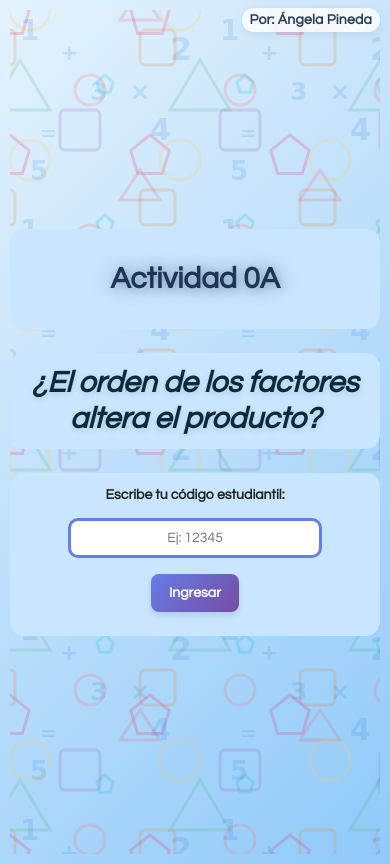
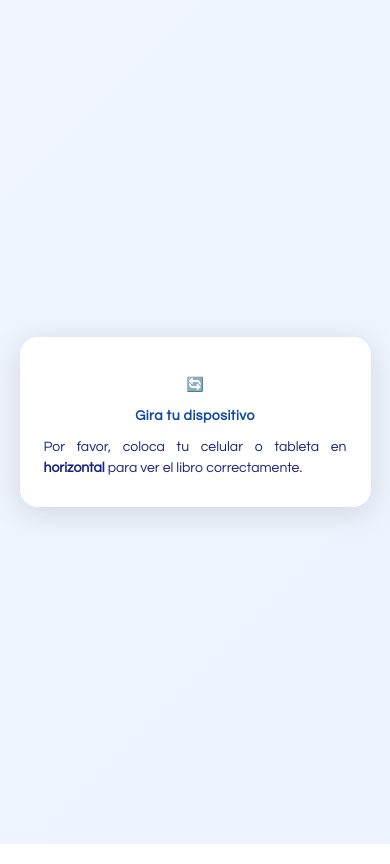
Before and after one commit to ampinedac/ReasoningMathematically, a website: page actividad0A.html in a window 390 px wide. Drawn offline with Linux system fonts and the light colour scheme.

Commit message:
Add orientation overlay; restructure board/audio
Actualiza el crédito del autor, añade un overlay de orientación para móviles/tabletas y reestructura la UI de tablero y audio (nueva .evidence-section, audio-controls y submit-section). Agrega estilos en styles.css: fuentes personalizadas (Butterfly Kids y Rancho), reglas para visibilidad durante la animación de páginas y estilos/media queries para mostrar el overlay en orientación vertical en pantallas pequeñas.

```diff
--- a/actividad0A.html
+++ b/actividad0A.html
@@ -458,7 +458,15 @@
     </style>
 </head>
 <body>
-    <div class="author-credit">Por: Ángela Pineda</div>
+    <div class="author-credit">Por: Ángela María Pineda Chacón</div>
+    <!-- Overlay de orientación para móviles/tabletas -->
+    <div id="orientationOverlay">
+        <div class="orientation-message">
+            <span>🔄</span>
+            <h2>Gira tu dispositivo</h2>
+            <p>Por favor, coloca tu celular o tableta en <b>horizontal</b> para ver el libro correctamente.</p>
+        </div>
+    </div>
     <!-- PANTALLA DE BIENVENIDA -->
     <section id="welcomeScreen" class="screen active">
         <div class="user-rect">
@@ -604,8 +612,8 @@
 
                         <!-- TABLERO Y AUDIO -->
                         <div class="q1-right-page">
+                            <div class="evidence-section">
                                 <h4>Puedes utilizar el tablero</h4>
-
                                 <!-- Tablero -->
                                 <div class="board-container">
                                     <div class="board-tools">
@@ -620,7 +628,6 @@
                                         <canvas id="boardCanvasM1Q1" class="drawing-board" width="1200" height="1100"></canvas>
                                     </div>
                                 </div>
-
                                 <!-- Audio -->
                                 <div class="audio-controls">
                                     <button id="recordBtnM1Q1" class="btn btn-audio">🎤 Graba tu explicación</button>
@@ -628,10 +635,10 @@
                                     <button id="submitM1Q1" class="btn btn-primary" disabled>Enviar ✈️</button>
                                     <span id="audioStatusM1Q1" class="audio-status"></span>
                                 </div>
-
                                 <!-- Enviar -->
                                 <div class="submit-section">
                                     <p id="statusM1Q1" class="status-text"></p>
+                                </div>
                             </div>
                         </div>
                         <div class="page-number book-spread-number"><span class="page-number-left">19</span><span class="page-number-right">20</span></div>
--- a/styles.css
+++ b/styles.css
@@ -1,3 +1,122 @@
+/* ===== FUENTES PERSONALIZADAS ===== */
+
+/* Títulos seleccionados con Butterfly Kids */
+.main-title,
+.cover-book-title,
+h1,
+h2,
+h3,
+.final-box h3,
+.m2-secret-title {
+    font-family: 'Butterfly Kids', cursive !important;
+    letter-spacing: 0.5px;
+}
+
+/* Texto normal con Rancho, excepto los títulos anteriores */
+body,
+p,
+li,
+span,
+.story-text,
+.activity-card,
+.activity-title,
+.toc-item,
+input,
+textarea,
+label,
+button,
+section,
+div,
+#flipbook .flipbook-page,
+#flipbook .story-page,
+#flipbook .book-cover-page,
+#flipbook .q1-book-spread {
+    font-family: 'Rancho', cursive;
+}
+
+/* Evita que los títulos seleccionados hereden Rancho */
+.main-title,
+.cover-book-title,
+h1,
+h2,
+h3,
+.final-box h3,
+.m2-secret-title {
+    font-family: 'Butterfly Kids', cursive !important;
+}
+/* Mostrar solo el contenido de la página que gira durante la animación */
+#flipbook .page.turning-forward .q1-left-page,
+#flipbook .page.turning-backward .q1-right-page {
+    opacity: 1;
+    pointer-events: auto;
+}
+#flipbook .page.turning-forward .q1-right-page,
+#flipbook .page.turning-backward .q1-left-page {
+    opacity: 0 !important;
+    pointer-events: none !important;
+    transition: opacity 0.2s;
+}
+/* === OVERLAY DE ORIENTACIÓN HORIZONTAL === */
+#orientationOverlay {
+    display: none;
+    position: fixed;
+    z-index: 99999;
+    top: 0; left: 0; right: 0; bottom: 0;
+    background: rgba(240,245,255,0.98);
+    align-items: center;
+    justify-content: center;
+    flex-direction: column;
+    width: 100vw;
+    height: 100vh;
+    text-align: center;
+    transition: opacity 0.3s;
+}
+#orientationOverlay.active {
+    display: flex;
+}
+.orientation-message {
+    background: #fff;
+    border-radius: 18px;
+    box-shadow: 0 6px 32px #0002;
+    padding: 38px 24px 28px 24px;
+    max-width: 90vw;
+    margin: 0 auto;
+    color: #1a237e;
+    font-size: 1.2em;
+    font-family: inherit;
+}
+.orientation-message h2 {
+    margin: 0 0 10px 0;
+    font-size: 2em;
+    color: #0d47a1;
+}
+.orientation-message span {
+    font-size: 3em;
+    display: block;
+    margin-bottom: 10px;
+}
+.orientation-message p {
+    margin: 0;
+    font-size: 1.1em;
+}
+
+@media (max-width: 900px) and (orientation: portrait) {
+    body > *:not(#orientationOverlay) {
+        display: none !important;
+    }
+    #orientationOverlay {
+        display: flex !important;
+        opacity: 1;
+    }
+}
+@media (max-width: 900px) and (orientation: landscape) {
+    #orientationOverlay {
+        display: none !important;
+    }
+    body > *:not(#orientationOverlay) {
+        display: revert !important;
+    }
+}
 #flipbook .q1-right-page p,
 #flipbook .q1-right-page .story-text {
     text-align: center !important;
```
Lines whose indentation alone changed are shown as unchanged.
